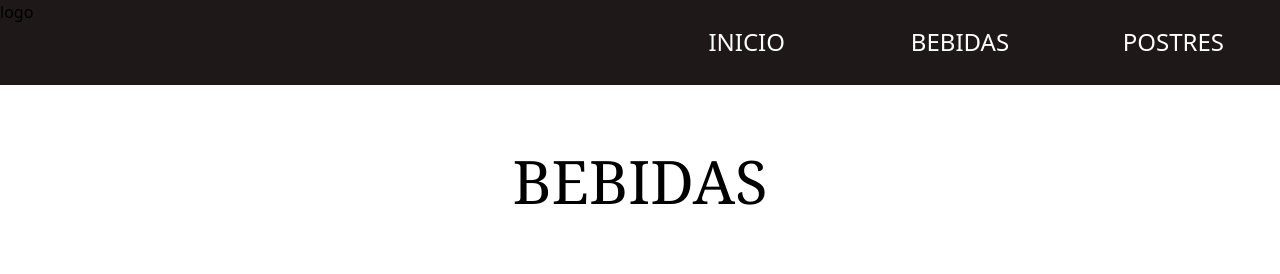
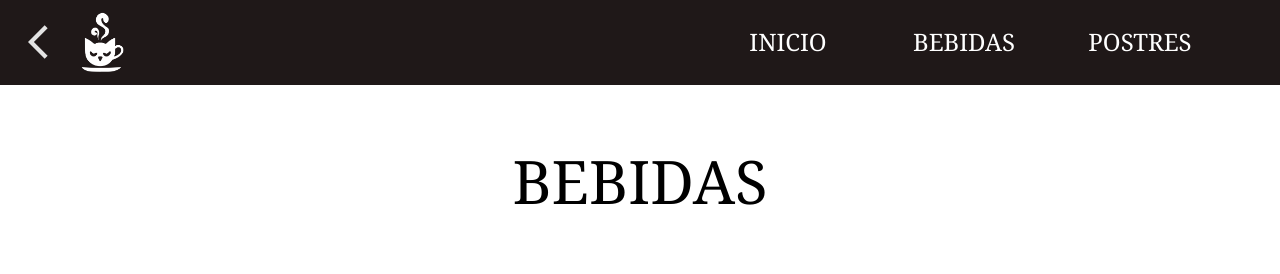
Before and after one commit to EmilianoMt/Web_Estatica_Cloud, an Astro site: page /bebida in a window 1280 px wide. Shown: the top 274 px of the page. Built offline with nearby package versions, Linux system fonts and the light colour scheme; Astro itself is replaced by a stand-in of ours.

Commit message:
logo header ajustado y cambio de fuente

```diff
--- a/src/components/Header.astro
+++ b/src/components/Header.astro
@@ -1,16 +1,41 @@
 ---
+
 ---
 
 <div>
-    <header class="bg-[#1F1818] h-[5.31rem] w-full flex">
-        <div class="w-1/2">
-            logo
-
-        </div>
-        <div class="w-1/2 flex justify-around items-center">
-            <button class="w-[10rem] h-12 text-2xl cursor-pointer text-white">INICIO</button>
-            <button class="w-[10rem] h-12 text-2xl cursor-pointer text-white">BEBIDAS</button>
-            <button class="w-[10rem] h-12 text-2xl cursor-pointer text-white">POSTRES</button>
-        </div>
+    <header
+      class="bg-[#1F1818] h-[5.31rem] w-full flex justify-between items-center"
+    >
+      <div class="flex justify-items-start items-center w-[9vh] gap-2 ml-7">
+        <a href="/Home">
+          <svg
+            xmlns="http://www.w3.org/2000/svg"
+            height="40px"
+            viewBox="0 -960 960 960"
+            width="40px"
+            fill="#e3e3e3"
+            ><path d="M400-80 0-480l400-400 71 71-329 329 329 329-71 71Z"
+            ></path></svg
+          >
+        </a>
+        <img src="/Logo_Blanco-02.png" alt="Logo" width="50" height="50" />
+      </div>
+      <div class="flex justify-end flex-nowrap items-center space-x-4 font-serif pr-15">
+        <a href="/Home">
+          <button class="w-[10rem] h-12 text-2xl cursor-pointer text-white"
+            >INICIO</button
+          >
+        </a>
+        <a href="/bebida">
+          <button class="w-[10rem] h-12 text-2xl cursor-pointer text-white"
+            >BEBIDAS</button
+          >
+        </a>
+        <a href="/postre">
+          <button class="w-[10rem] h-12 text-2xl cursor-pointer text-white"
+            >POSTRES</button
+          >
+        </a>
+      </div>
     </header>
-</div>
+  </div>
--- a/src/components/Welcome.astro
+++ b/src/components/Welcome.astro
@@ -10,7 +10,7 @@
 
 	  <!-- Logo más grande -->
 	  <div class="relative z-10 mb-35">
-		<img src="/public/Logo_Blanco.png" alt="Logo" class="w-52 h-63">
+		<img src="/Logo_Blanco.png" alt="Logo" class="w-52 h-63">
 	  </div>
 	</div>
 
```
